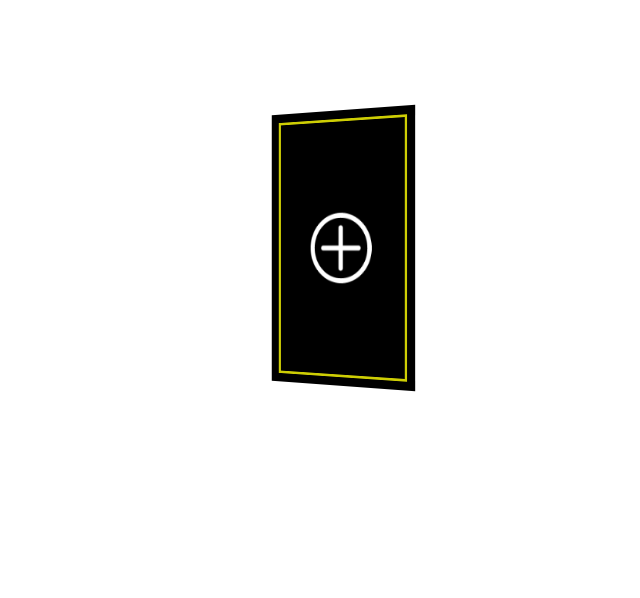
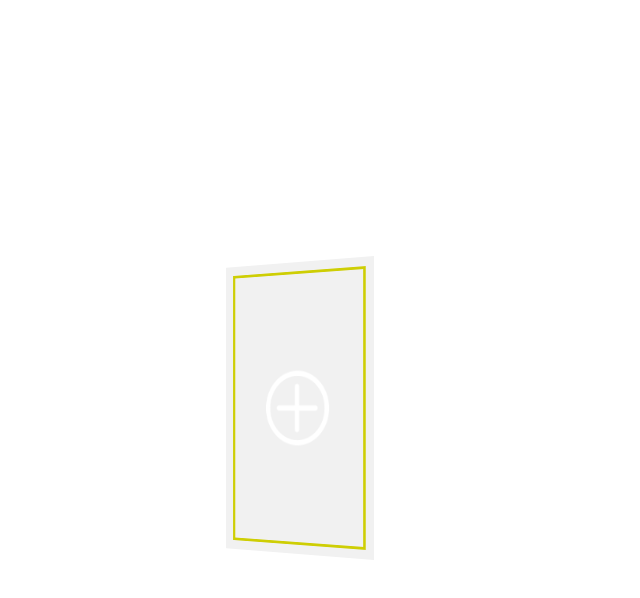
Before and after one commit to Gekkouga2468/Menu-Randomizer, a React (Vite) app: page / in a window 1280 px wide. Shown: the top 598 px of the page, without its empty margins (426-1066 px from the left). Built offline with nearby package versions, Linux system fonts and the light colour scheme.

Commit message:
Making the rotation in the middle and fix overlap

```diff
--- a/src/App.css
+++ b/src/App.css
@@ -4,26 +4,29 @@
   text-align: center;
   overflow: hidden;
   position: relative;
+
+  display: flex;
+  align-items: center;
+  justify-content: center;
 }
 
 .banner .slider {
   position: absolute;
   width: 15vw;
   height: 25vw;
-  top: 10%;
-  left: calc(50% - 100px);
+  margin: auto;
 
   transform-style: preserve-3d;
-  transform: perspective(100vw);
+  transform: perspective(calc(90vw + var(--quantity) * 10vw));
   animation: autoRun 20s linear infinite;
 }
 
 @keyframes autoRun {
   from {
-    transform: perspective(100vw) rotateY(0deg);
+    transform: perspective(calc(90vw + var(--quantity) * 10vw)) rotateY(0deg);
   }
   to {
-    transform: perspective(100vw) rotateY(360deg);
+    transform: perspective(calc(90vw + var(--quantity) * 10vw)) rotateY(360deg);
   }
 }
 
@@ -33,7 +36,7 @@
 
   width: 100%;
   height: 100%;
-  background-color: rgb(0, 0, 0);
+  background-color: rgb(241, 241, 241);
 
   display: flex;
   justify-content: center;
@@ -42,7 +45,7 @@
   transform: rotateY(
       calc((var(--position) - 1) * (360 / var(--quantity)) * 1deg)
     )
-    translateZ(20vw);
+    translateZ(calc(var(--quantity) * 2vw + 10vw));
 }
 
 .banner .slider .card::before {
--- a/src/App.jsx
+++ b/src/App.jsx
@@ -4,7 +4,6 @@ import plusIcon from "./assets/plusicon.png";
 
 export default function App() {
   const [cards, setCards] = useState([]);
-  const quantity = cards.length + 1;
 
   const newCard = () => {
     setCards((prevCards) => [...prevCards, prevCards.length + 1]);
@@ -12,14 +11,16 @@ export default function App() {
 
   return (
     <div className="banner">
-      <div className="slider" style={{ "--quantity": quantity }}>
+      <div className="slider" style={{ "--quantity": cards.length + 1 }}>
         <div className="card" onClick={newCard} style={{ "--position": 1 }}>
           <img src={plusIcon} alt="Add card" />
         </div>
-        {cards.map((card, index) => (
-          <div key={index} className="card" style={{ "--position": index + 2 }}>
-            Card {card}
-          </div>
+        {cards.map((_, index) => (
+          <div
+            key={index}
+            className="card"
+            style={{ "--position": index + 2 }}
+          ></div>
         ))}
       </div>
     </div>
```
